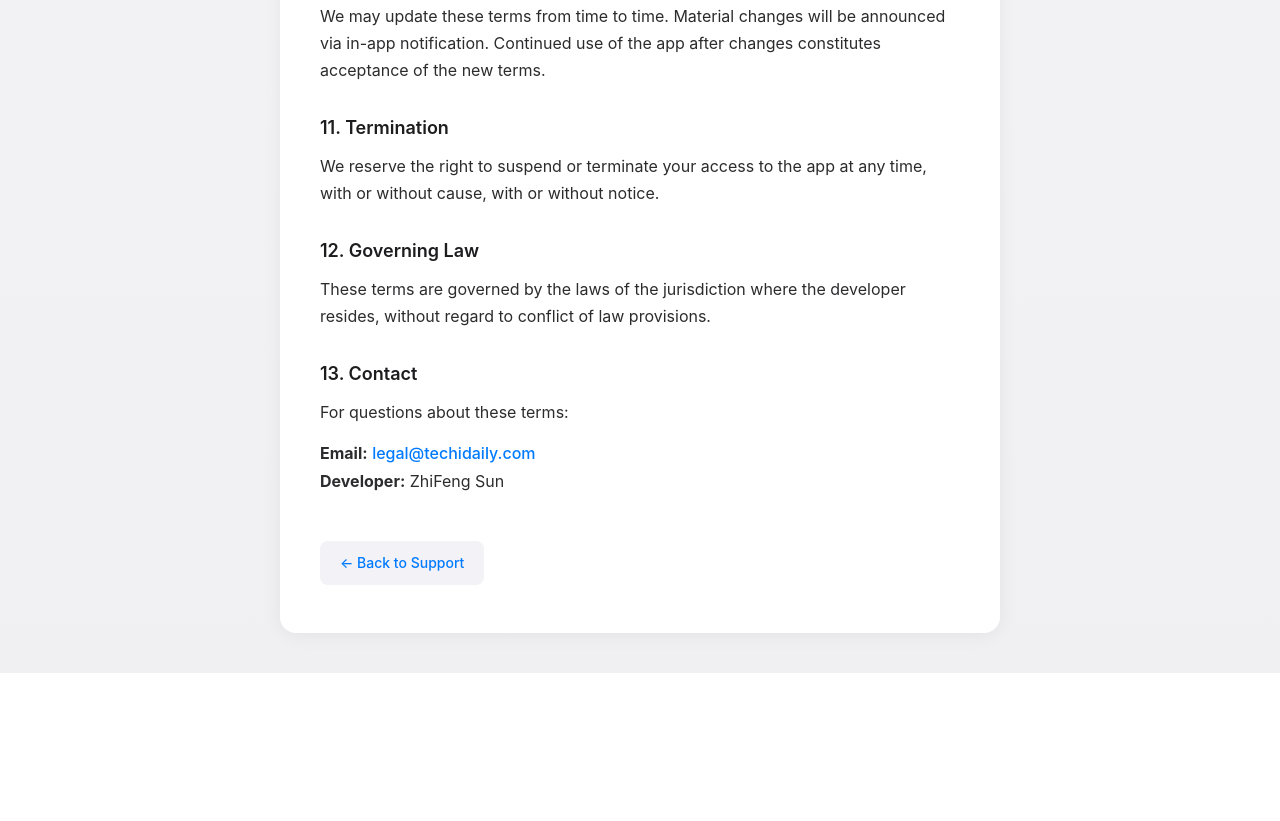
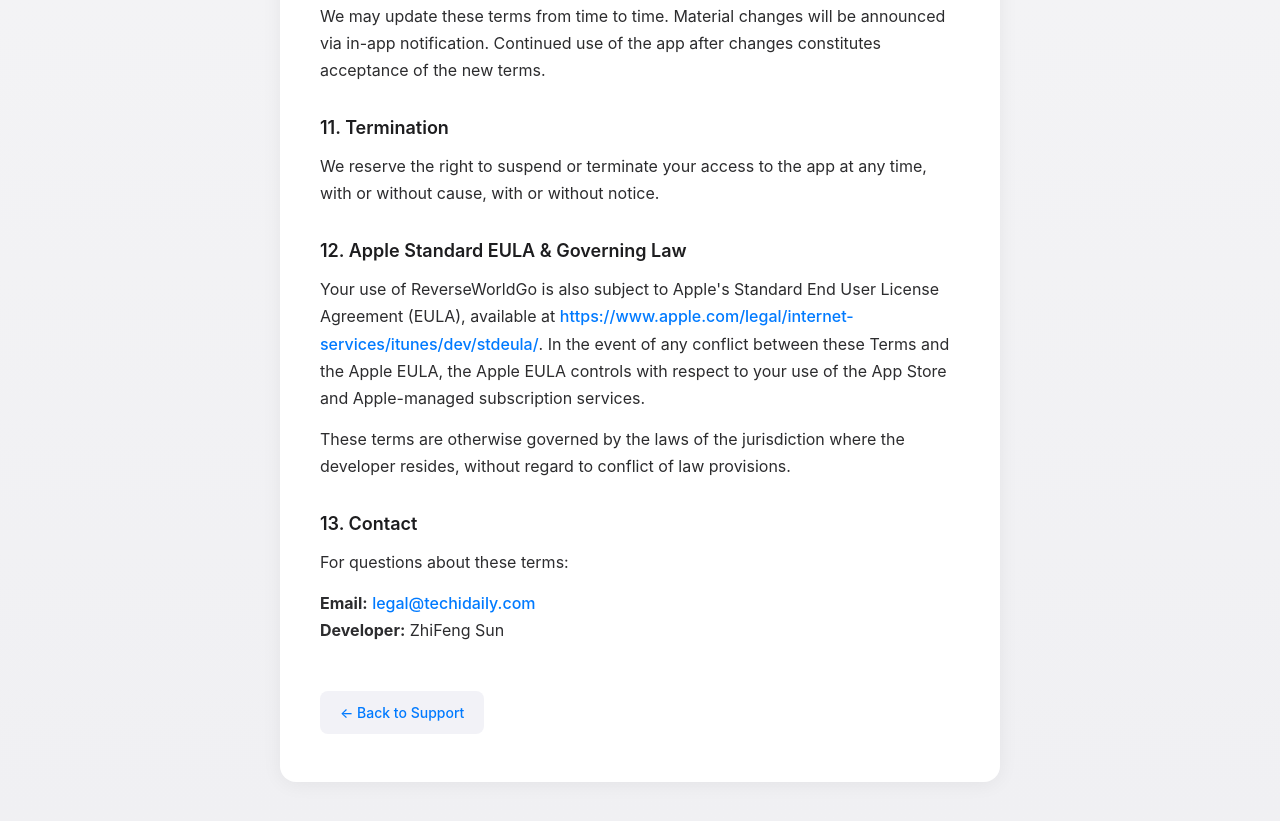
Before and after one commit to lauer3912/ios-ReverseWorld-support, a plain HTML site: page terms.html in a window 1280 px wide. Shown: the part 1939-2760 px from the top of the page. Before the commit the page ends 2612 px from the top, so only its background shows below. Drawn offline with Linux system fonts and the light colour scheme.

Commit message:
美规: update terms.html date + explicit Apple EULA reference (Apple 期望)

```diff
--- a/terms.html
+++ b/terms.html
@@ -59,7 +59,7 @@
 <body>
     <div class="container">
         <h1>Terms of Service</h1>
-        <p class="updated">Last updated: July 18, 2026</p>
+        <p class="updated">Last updated: July 20, 2026</p>
 
         <h2>1. Acceptance of Terms</h2>
         <p>
@@ -152,10 +152,17 @@
             with or without cause, with or without notice.
         </p>
 
-        <h2>12. Governing Law</h2>
+        <h2>12. Apple Standard EULA & Governing Law</h2>
         <p>
-            These terms are governed by the laws of the jurisdiction where the developer resides,
-            without regard to conflict of law provisions.
+            Your use of ReverseWorldGo is also subject to Apple's Standard End User License Agreement
+            (EULA), available at
+            <a href="https://www.apple.com/legal/internet-services/itunes/dev/stdeula/" rel="noopener">https://www.apple.com/legal/internet-services/itunes/dev/stdeula/</a>.
+            In the event of any conflict between these Terms and the Apple EULA, the Apple EULA
+            controls with respect to your use of the App Store and Apple-managed subscription services.
+        </p>
+        <p>
+            These terms are otherwise governed by the laws of the jurisdiction where the developer
+            resides, without regard to conflict of law provisions.
         </p>
 
         <h2>13. Contact</h2>
```
